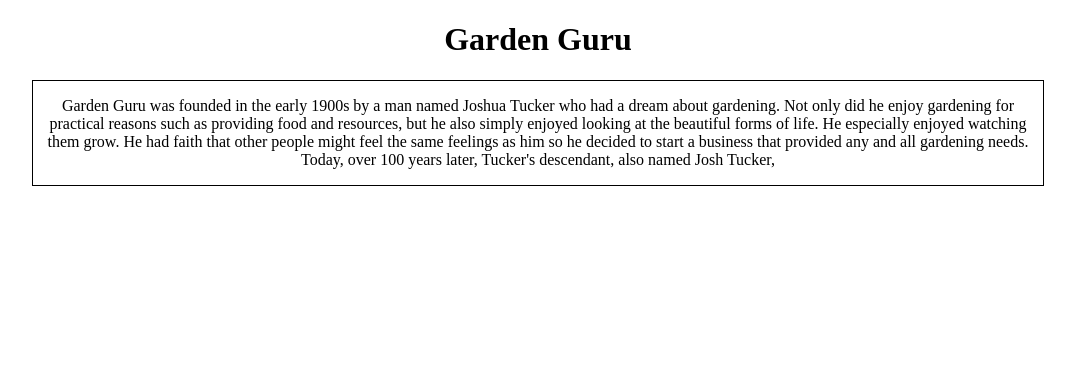
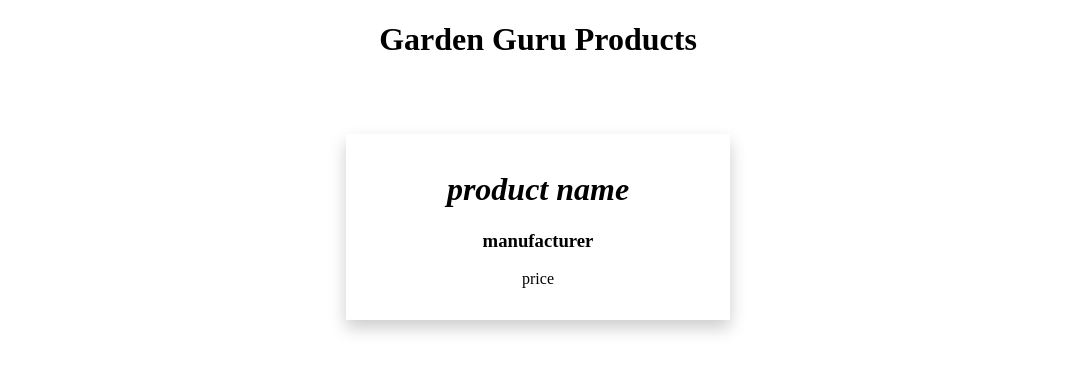
Before and after one commit to lukedtitus/gardenProject, an Angular app: page /products in a window 1280 px wide. Before the commit this address led to /. Shown: the top 372 px of the page, without its empty margins (102-1177 px from the left). Built offline with nearby package versions, Linux system fonts and the light colour scheme.

Commit message:
routing figured out

```diff
--- a/src/app/app.component.html
+++ b/src/app/app.component.html
@@ -1 +1,3 @@
-<app-about></app-about>
+<div style="text-align:center">
+    <router-outlet></router-outlet>
+</div>
--- a/src/app/components/products/products.component.css
+++ b/src/app/components/products/products.component.css
@@ -0,0 +1,18 @@
+.deck {
+    display: inline-block;
+}
+
+.card{
+    box-shadow: 0 0.5em 1em rgba(0,0,0,0.2);
+    transition: 0.3s;
+    width: 30vw;
+    text-align: center;
+}
+
+.card:hover{
+    box-shadow: 0.5em 0.5em 2em rgba(0,0,0,0.5);
+}
+
+.cardContainer{
+    padding: 1em 2em;
+}
--- a/src/app/components/products/products.component.html
+++ b/src/app/components/products/products.component.html
@@ -1,3 +1,13 @@
-<p>
-  products works!
-</p>
+<h1>Garden Guru Products</h1>
+<br>
+<br>
+<br>
+<div class="deck">
+  <div class="card">
+      <div class="cardContainer">
+          <h1><i>product name</i></h1>
+          <h3>manufacturer</h3>
+          <p>price</p>
+      </div>
+  </div>
+</div>
```
Also changed, not shown: src/app/app.module.ts (+8 -6 lines).
